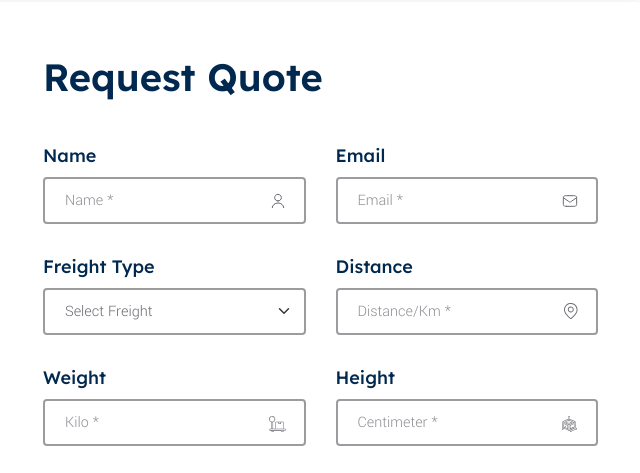
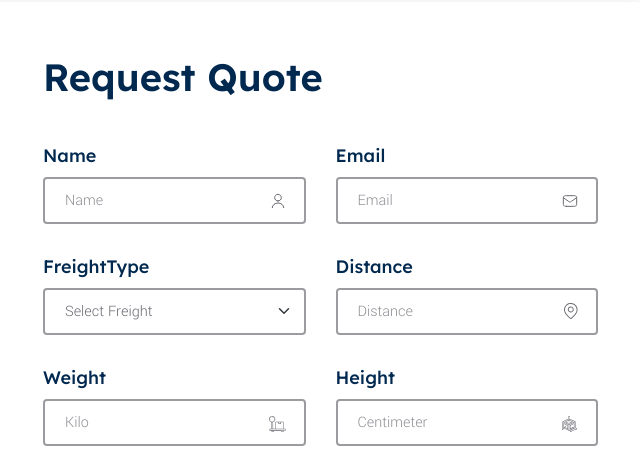
Before and after one commit to khushii-i/Sri-Sai-Logistics, a plain HTML site: page index.html in a window 1280 px wide. Shown: the part 4756-5229 px from the top of the page, 552-1192 px from the left. Drawn offline with nearby package versions, Linux system fonts and the light colour scheme.

Commit message:
update quote

```diff
--- a/index.html
+++ b/index.html
@@ -1467,7 +1467,7 @@
                           class="form-control form-control-lg"
                           name="InputName"
                           id="InputName-2"
-                          placeholder="Name *"
+                          placeholder="Name"
                           required
                         />
                         <span class="form-icon form-name-icon">
@@ -1487,7 +1487,7 @@
                           class="form-control form-control-lg"
                           name="InputEmail"
                           id="InputEmail-2"
-                          placeholder="Email *"
+                          placeholder="Email"
                           required
                         />
                         <span class="form-icon form-email-icon">
@@ -1499,7 +1499,7 @@
                     </div>
                     <div class="col-lg-6">
                       <label for="freightSelect" class="form-label"
-                        >Freight Type</label
+                        >FreightType</label
                       >
                       <select
                         id="freightSelect"
@@ -1524,7 +1524,7 @@
                           class="form-control form-control-lg"
                           name="InputDistance"
                           id="InputDistance"
-                          placeholder="Distance/Km *"
+                          placeholder="Distance"
                           required
                         />
                         <span class="form-icon form-location-icon">
@@ -1544,7 +1544,7 @@
                           class="form-control form-control-lg"
                           name="InputWeight"
                           id="InputWeight"
-                          placeholder="Kilo *"
+                          placeholder="Kilo"
                           required
                         />
                         <span class="form-icon form-weight-icon">
@@ -1564,7 +1564,7 @@
                           class="form-control form-control-lg"
                           name="InputHeight"
                           id="InputHeight"
-                          placeholder="Centimeter *"
+                          placeholder="Centimeter"
                           required
                         />
                         <span class="form-icon form-height-icon">
```
Also changed, not shown: assets/js/quote.js (+8 -5 lines).
